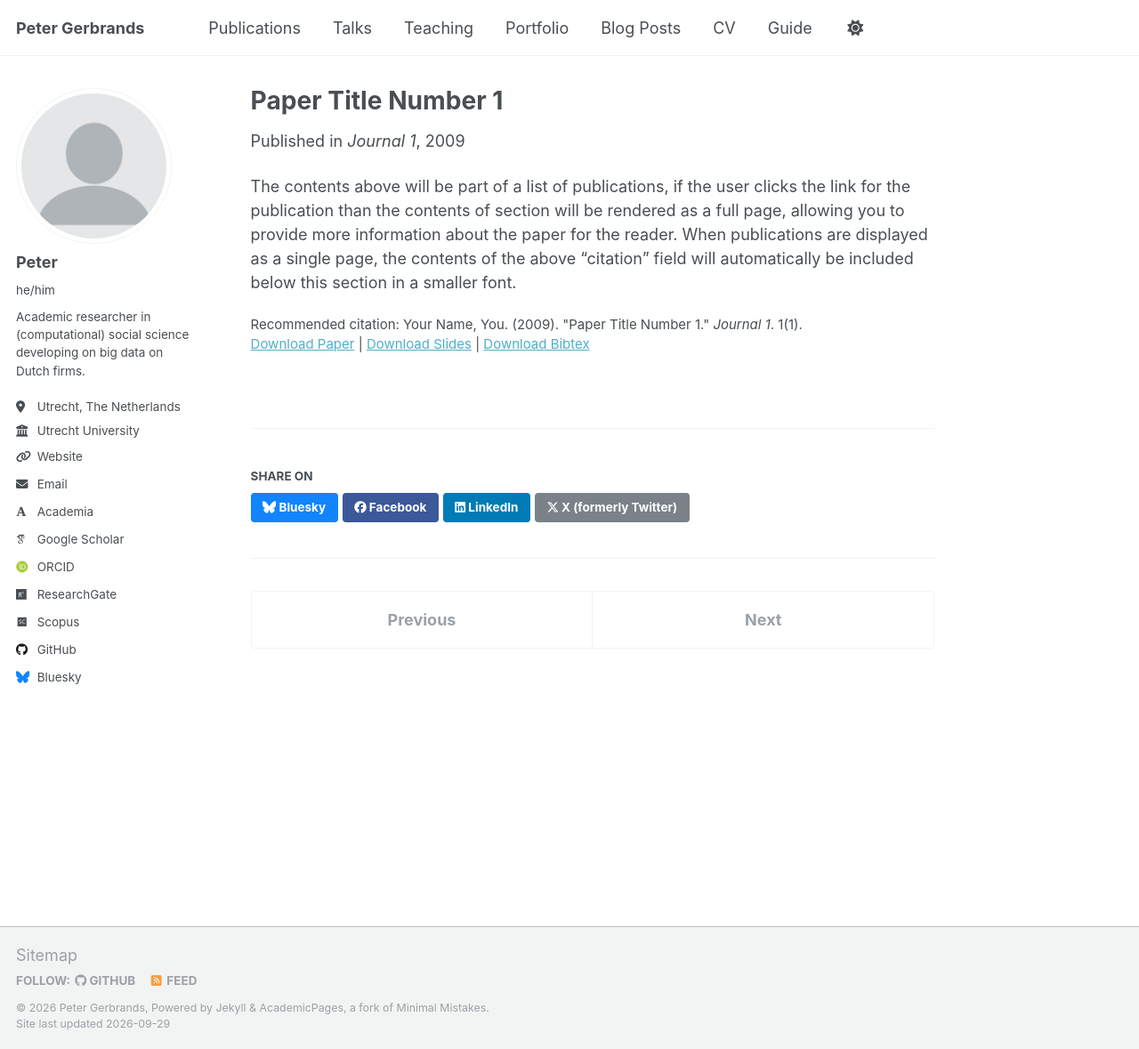
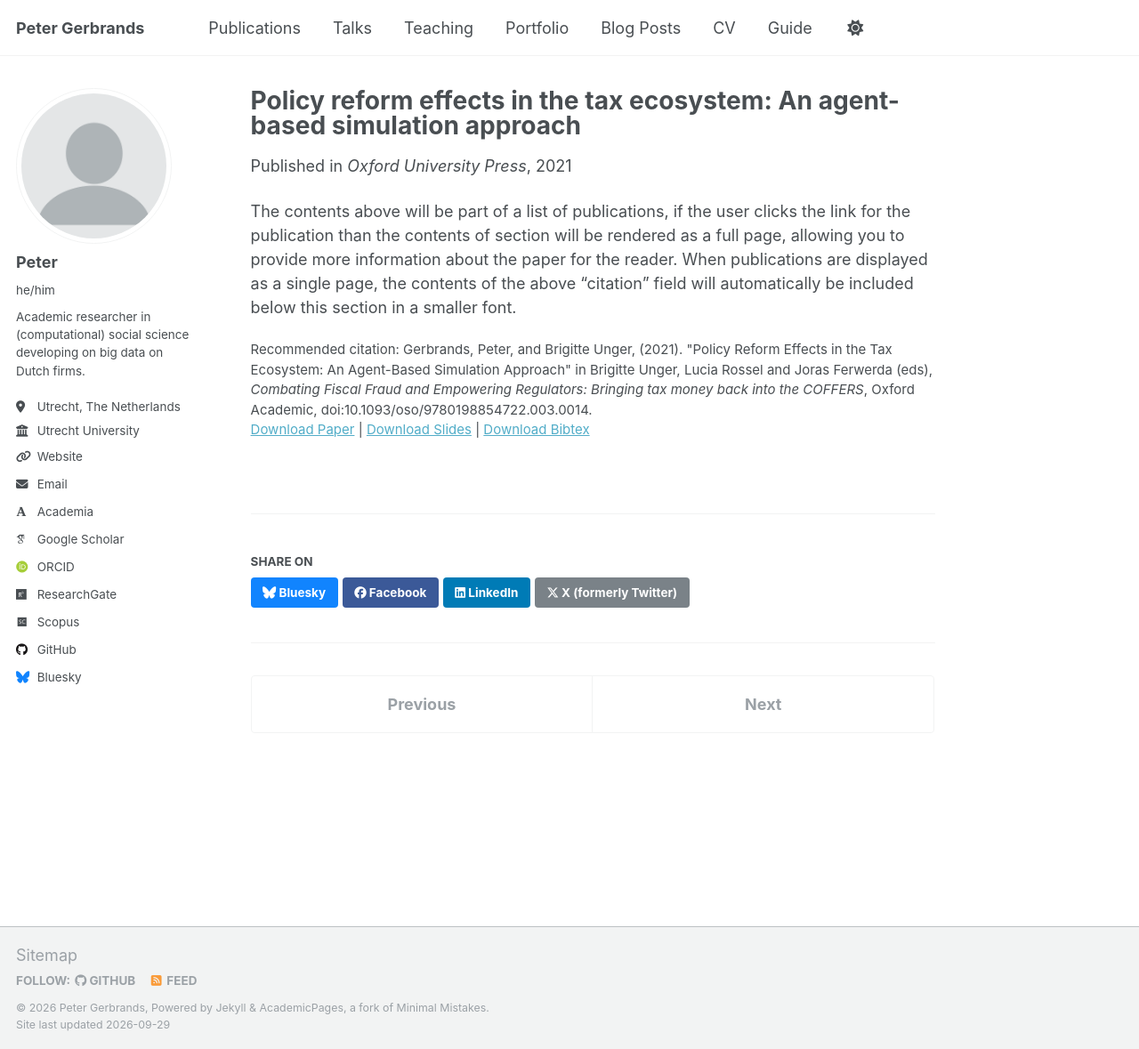
Before and after one commit to pgerbrands/pgerbrands.github.io, a Jekyll site: the page built from _publications/2009-10-01-paper-title-number-1.md, in a window 1280 px wide and 1179 px high. Shown: the whole window at 89% size. Built offline with Jekyll 4.4.1, drawn with Linux system fonts in a browser that asks for light colours; some web fonts are replaced.

Commit message:
Update publication details for Paper Title Number 1

```diff
--- a/_publications/2009-10-01-paper-title-number-1.md
+++ b/_publications/2009-10-01-paper-title-number-1.md
@@ -1,14 +1,14 @@
 ---
-title: "Paper Title Number 1"
+title: "Policy reform effects in the tax ecosystem: An agent-based simulation approach"
 collection: publications
 category: manuscripts
 permalink: /publication/2009-10-01-paper-title-number-1
 excerpt: 'This paper is about the number 1. The number 2 is left for future work.'
-date: 2009-10-01
-venue: 'Journal 1'
+date: 2021-02-02
+venue: 'Oxford University Press'
 slidesurl: 'http://academicpages.github.io/files/slides1.pdf'
-paperurl: 'http://academicpages.github.io/files/paper1.pdf'
-bibtexurl: 'http://academicpages.github.io/files/bibtex1.bib'
-citation: 'Your Name, You. (2009). &quot;Paper Title Number 1.&quot; <i>Journal 1</i>. 1(1).'
+paperurl: '[http://academicpages.github.io/files/paper1.pdf](https://academic.oup.com/book/39754/chapter/339818874/chapter-pdf/57455724/oso-9780198854722-chapter-14.pdf)'
+bibtexurl: '/files/policy_reform_ref.bib'
+citation: 'Gerbrands, Peter, and Brigitte Unger, (2021). &quot;Policy Reform Effects in the Tax Ecosystem: An Agent-Based Simulation Approach&quot; in Brigitte Unger, Lucia Rossel and Joras Ferwerda (eds), <i>Combating Fiscal Fraud and Empowering Regulators: Bringing tax money back into the COFFERS</i>, Oxford Academic, doi:10.1093/oso/9780198854722.003.0014.'
 ---
 The contents above will be part of a list of publications, if the user clicks the link for the publication than the contents of section will be rendered as a full page, allowing you to provide more information about the paper for the reader. When publications are displayed as a single page, the contents of the above "citation" field will automatically be included below this section in a smaller font.
```
